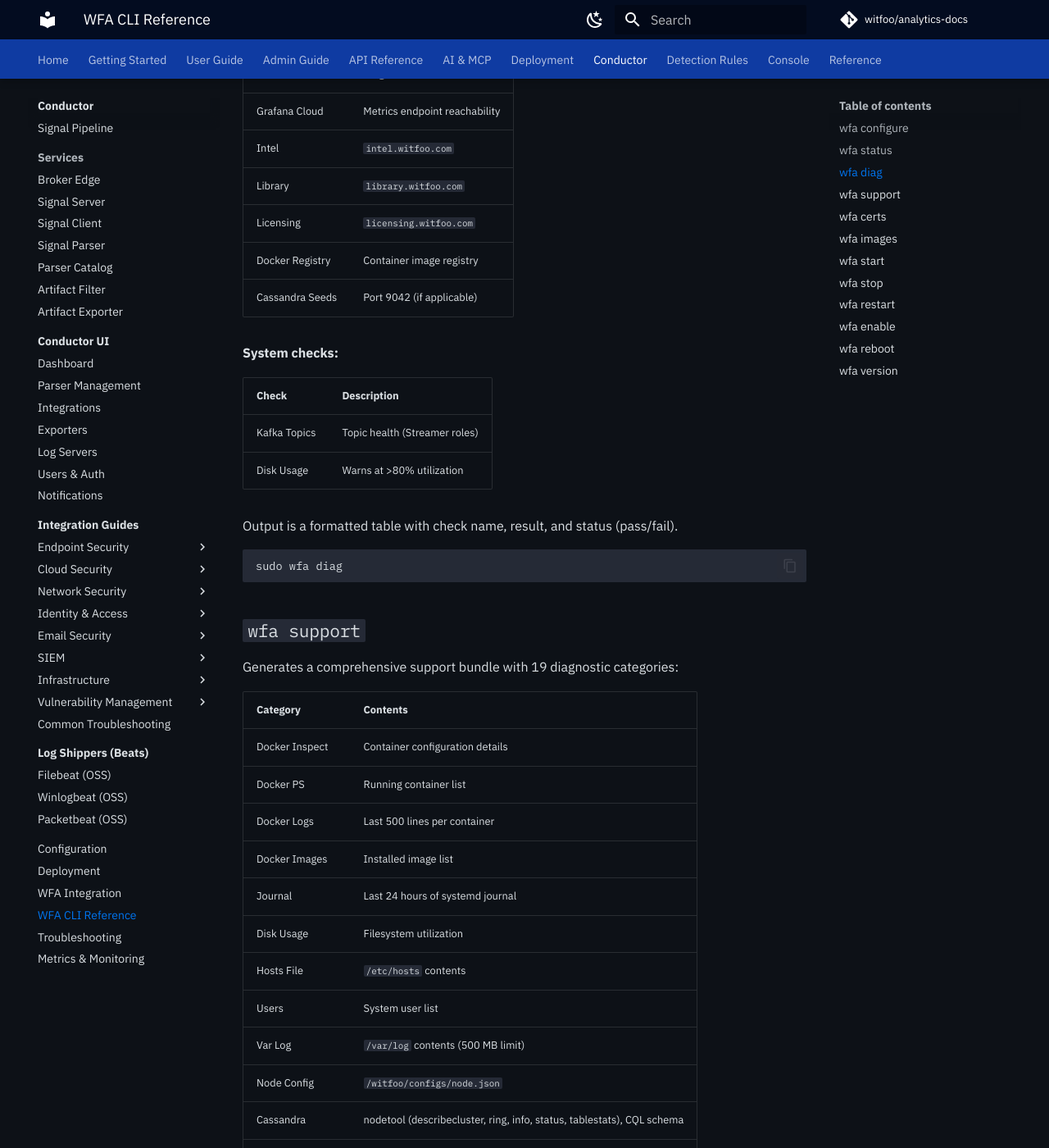
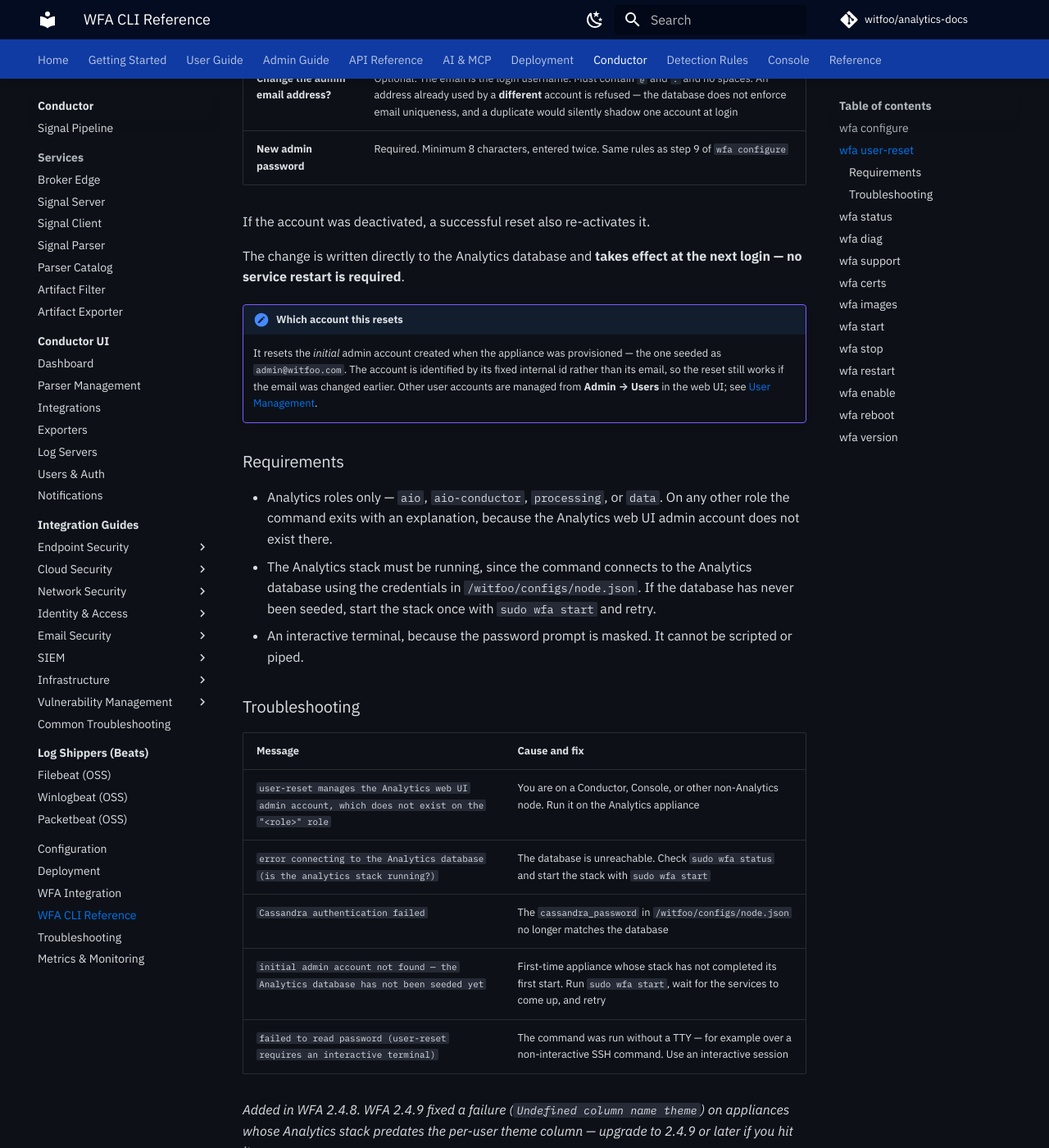
Before and after one commit to witfoo/analytics-docs, an MkDocs documentation site: the page built from docs/conductor/wfa-cli.md, in a window 1280 px wide and 1400 px high, scrolled down 1545 px. Shown: the whole window at 82% size. Built offline with MkDocs 1.6.1 and Material for MkDocs 9.7.7, drawn with Linux system fonts in a browser that asks for light colours; plug-ins that fetch from the network failed and are left out; comment, search, counter and statistics services are not loaded; the version menu is left out; some of the changed text lies outside the part shown.

Commit message:
docs(wfa): document `wfa user-reset` + admin lockout recovery
`wfa user-reset` (WFA 2.4.8) was undocumented, and the docs had no guidance at
all for the case it solves: nobody can sign in to the Analytics web UI.

Adds a full CLI-reference entry — what it resets and how the account is
identified, the email and password rules (including why an address already used
by another account is refused: the database does not enforce email uniqueness,
so a duplicate would silently shadow one account at login), re-activation of a
deactivated account, the Analytics-roles-only restriction, the running-stack and
interactive-terminal requirements, and a troubleshooting table keyed on the
messages the command actually emits.

Also adds a "Locked out?" section to the user-management page, which previously
told operators to change the default admin password but offered no recovery path
if they lost it, cross-linked to the full reference.

Documented from the command's source rather than its help text, so the behaviour
described is what it does. markdownlint clean; mkdocs --strict builds; the
cross-link anchor verified against the generated site.

Co-Authored-By: Claude Fable 5 <noreply@anthropic.com>

````diff
--- a/docs/conductor/wfa-cli.md
+++ b/docs/conductor/wfa-cli.md
@@ -24,6 +24,62 @@ Interactive setup wizard that generates `/witfoo/configs/node.json`. The wizard
 ```bash
 sudo wfa configure
 ```
+
+## `wfa user-reset`
+
+Resets the initial administrator account for the **Analytics web UI** from the appliance
+command line. Use it when nobody can sign in — a forgotten password, a mistyped email at
+setup, or an account that was deactivated.
+
+```bash
+sudo wfa user-reset
+```
+
+The command is interactive. It shows the existing initial admin account (email, username,
+name, organization, active state, and last login), offers to change the email address, then
+prompts twice for a new password with masked input:
+
+| Prompt | Rules |
+|------|--------|
+| **Change the admin email address?** | Optional. The email is the login username. Must contain `@` and `.` and no spaces. An address already used by a **different** account is refused — the database does not enforce email uniqueness, and a duplicate would silently shadow one account at login |
+| **New admin password** | Required. Minimum 8 characters, entered twice. Same rules as step 9 of `wfa configure` |
+
+If the account was deactivated, a successful reset also re-activates it.
+
+The change is written directly to the Analytics database and **takes effect at the next
+login — no service restart is required**.
+
+!!! note "Which account this resets"
+    It resets the *initial* admin account created when the appliance was provisioned — the
+    one seeded as `admin@witfoo.com`. The account is identified by its fixed internal id
+    rather than its email, so the reset still works if the email was changed earlier. Other
+    user accounts are managed from **Admin → Users** in the web UI; see
+    [User Management](../admin-guide/users.md).
+
+### Requirements
+
+- Analytics roles only — `aio`, `aio-conductor`, `processing`, or `data`. On any other role
+  the command exits with an explanation, because the Analytics web UI admin account does not
+  exist there.
+- The Analytics stack must be running, since the command connects to the Analytics database
+  using the credentials in `/witfoo/configs/node.json`. If the database has never been
+  seeded, start the stack once with `sudo wfa start` and retry.
+- An interactive terminal, because the password prompt is masked. It cannot be scripted or
+  piped.
+
+### Troubleshooting
+
+| Message | Cause and fix |
+|------|--------|
+| `user-reset manages the Analytics web UI admin account, which does not exist on the "<role>" role` | You are on a Conductor, Console, or other non-Analytics node. Run it on the Analytics appliance |
+| `error connecting to the Analytics database (is the analytics stack running?)` | The database is unreachable. Check `sudo wfa status` and start the stack with `sudo wfa start` |
+| `Cassandra authentication failed` | The `cassandra_password` in `/witfoo/configs/node.json` no longer matches the database |
+| `initial admin account not found — the Analytics database has not been seeded yet` | First-time appliance whose stack has not completed its first start. Run `sudo wfa start`, wait for the services to come up, and retry |
+| `failed to read password (user-reset requires an interactive terminal)` | The command was run without a TTY — for example over a non-interactive SSH command. Use an interactive session |
+
+*Added in WFA 2.4.8. WFA 2.4.9 fixed a failure (`Undefined column name theme`) on appliances
+whose Analytics stack predates the per-user theme column — upgrade to 2.4.9 or later if you
+hit it.*
 
 ## `wfa status`
 
````
Also changed, not shown: docs/admin-guide/users.md (+14 -0 lines).
